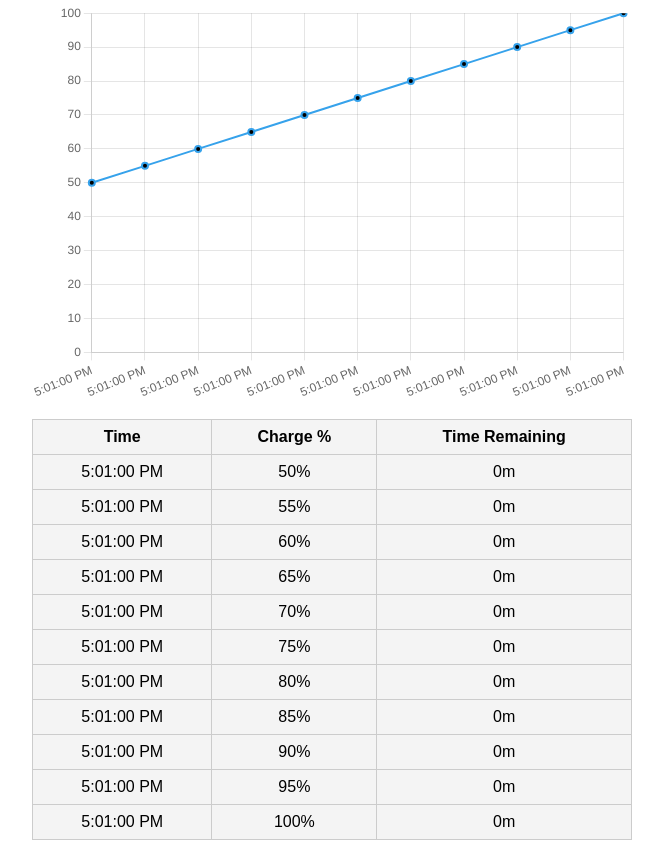
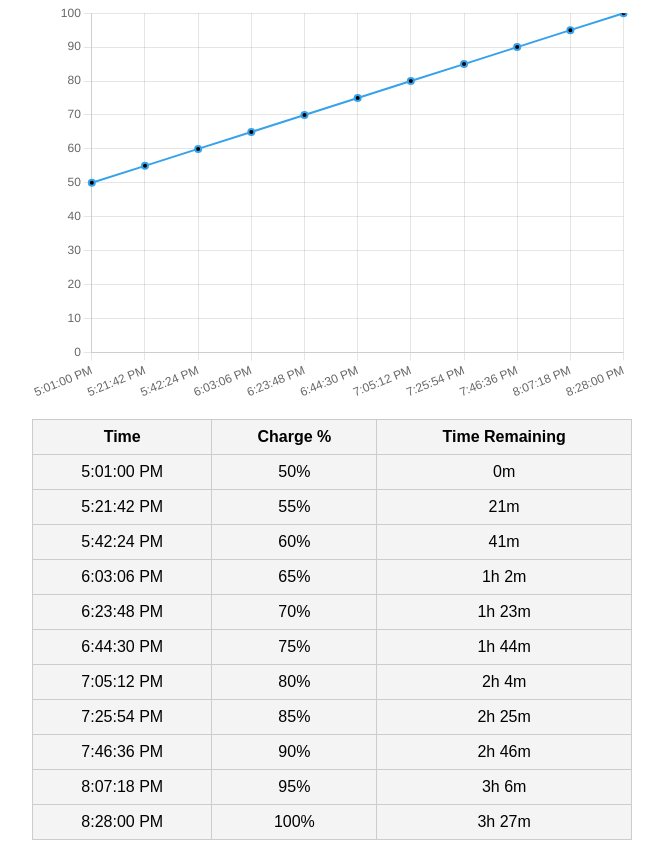
Before and after one commit to Aekschen/Charger-Calc, a plain HTML site: page index.html in a window 1280 px wide. Shown: the part 473-1329 px from the top of the page, without its empty margins (308-971 px from the left). Drawn offline with nearby package versions, Linux system fonts and the light colour scheme.

Commit message:
Update index.html

```diff
--- a/index.html
+++ b/index.html
@@ -2,7 +2,7 @@
 <head>
   <meta charset="UTF-8" />
   <meta name="viewport" content="width=device-width, initial-scale=1.0, viewport-fit=cover" />
-  <title>Charging Time Calculator v1.0</title>
+  <title>Charging Time Calculator v1.1</title>
   <link rel="manifest" href="manifest.json">
   <meta name="theme-color" content="#007bff">
   <style>
@@ -26,7 +26,7 @@
 </head>
 <body>
   <h2>Charging Time Calculator</h2>
-  <div id="version">Version: 1.0</div><button id="toggleTheme" class="control">Toggle Theme</button> <button id="settingsToggle" class="control">Charging Profile Settings</button>
+  <div id="version">Version: 1.1</div><button id="toggleTheme" class="control">Toggle Theme</button> <button id="settingsToggle" class="control">Charging Profile Settings</button>
 
   <div id="settings">
     <p>Define charging profile: minutes to reach each 10% step.</p>
@@ -37,26 +37,21 @@
   <input type="time" id="overrideTime" class="control" /><label for="currentCharge">Battery Level (%)</label> <input type="number" id="currentCharge" min="0" max="100" class="control" /> <button onclick="updateCalculator()" class="control">Update</button>
 
   <div id="chartContainer"><canvas id="chargeChart" height="200"></canvas></div>
-  <table id="dataTable">
-    <thead>
-      <tr><th>Time</th><th>Charge %</th><th>Time Remaining</th></tr>
-    </thead>
-    <tbody></tbody>
-  </table><script>
-  // Register service worker
+  <table id="dataTable"><thead><tr><th>Time</th><th>Charge %</th><th>Time Remaining</th></tr></thead><tbody></tbody></table><script>
   if ('serviceWorker' in navigator) navigator.serviceWorker.register('service-worker.js').catch(console.error);
 
-  // Profile in minutes (user-defined at 10% increments)
-  let profile = JSON.parse(localStorage.getItem('chargeProfile')) || {100: 414};
+  // Ensure profile has 0% = 0 minutes
+  let stored = JSON.parse(localStorage.getItem('chargeProfile'));
+  let profile = stored || {};
+  if (profile[0] === undefined) profile[0] = 0;
+  if (profile[100] === undefined) profile[100] = 414;
 
-  // Render profile input fields
   function renderProfileInputs() {
     const container = document.getElementById('profileInputs');
     container.innerHTML = '';
     for (let pct = 10; pct <= 100; pct += 10) {
       const div = document.createElement('div');
-      const label = document.createElement('label');
-      label.textContent = `Minutes to reach ${pct}%:`;
+      const label = document.createElement('label'); label.textContent = `Minutes to reach ${pct}%:`;
       const input = document.createElement('input');
       input.type = 'number'; input.min = 0; input.className = 'control'; input.id = `prof${pct}`;
       input.value = profile[pct] !== undefined ? profile[pct] : '';
@@ -66,15 +61,13 @@
   }
   renderProfileInputs();
 
-  // Toggle settings panel
   document.getElementById('settingsToggle').onclick = () => {
     const s = document.getElementById('settings');
     s.style.display = s.style.display === 'block' ? 'none' : 'block';
   };
 
-  // Save profile
   document.getElementById('saveProfile').onclick = () => {
-    const newProfile = {};
+    const newProfile = {0:0};
     for (let pct = 10; pct <= 100; pct += 10) {
       const v = parseFloat(document.getElementById(`prof${pct}`).value);
       if (!isNaN(v)) newProfile[pct] = v;
@@ -87,7 +80,6 @@
     updateCalculator();
   };
 
-  // Theme toggle
   const toggle = document.getElementById('toggleTheme');
   function applyTheme(t) {
     document.documentElement.setAttribute('data-theme', t);
@@ -99,22 +91,9 @@
   toggle.onclick = () => applyTheme(document.documentElement.getAttribute('data-theme') === 'dark' ? 'light' : 'dark');
   applyTheme(localStorage.getItem('theme') || 'light');
 
-  // Time functions
-  function getNow() {
-    const ov = document.getElementById('overrideTime').value;
-    const n = new Date();
-    if (ov) {
-      const [h,m] = ov.split(':').map(Number);
-      n.setHours(h,m,0,0);
-    }
-    return n;
-  }
-  function displayCurrentTime() {
-    const n = getNow();
-    document.getElementById('currentTime').innerText = `Current time: ${n.toLocaleTimeString()}`;
-  }
+  function getNow() { const ov = document.getElementById('overrideTime').value; const n = new Date(); if (ov) { const [h,m]=ov.split(':').map(Number); n.setHours(h,m,0,0);} return n; }
+  function displayCurrentTime() { const n = getNow(); document.getElementById('currentTime').innerText = `Current time: ${n.toLocaleTimeString()}`; }
 
-  // Linear interpolation based solely on user profile
   function interpolateTime(p) {
     const keys = Object.keys(profile).map(Number).sort((a,b)=>a-b);
     let lower = keys[0], upper = keys[keys.length-1];
@@ -128,15 +107,12 @@
     return t1 + frac * (t2 - t1);
   }
 
-  function formatRemaining(mins) {
-    const h = Math.floor(mins/60), m = Math.round(mins%60);
-    return h>0 ? `${h}h ${m}m` : `${m}m`;
-  }
+  function formatRemaining(mins) { const h = Math.floor(mins/60), m = Math.round(mins%60); return h>0?`${h}h ${m}m`:`${m}m`; }
 
   let chart;
   function updateCalculator() {
     const cp = parseFloat(document.getElementById('currentCharge').value);
-    if (isNaN(cp) || cp < 0 || cp > 100) return;
+    if (isNaN(cp)||cp<0||cp>100) return;
     localStorage.setItem('lastCharge', cp);
     localStorage.setItem('overrideTime', document.getElementById('overrideTime').value);
 
@@ -147,31 +123,23 @@
       if (pct <= cp) continue;
       const t = interpolateTime(pct);
       const remMin = t - tCurr;
-      pts.push({ time: new Date(now.getTime() + remMin*60000), percent: pct, rem: remMin });
+      pts.push({ time: new Date(now.getTime()+remMin*60000), percent: pct, rem: remMin });
     }
 
-    // Chart.js
     const labels = pts.map(p=>p.time.toLocaleTimeString());
     const data = pts.map(p=>p.percent);
-    const ctx = document.getElementById('chargeChart').getContext('2d');
-    if (chart) chart.destroy();
-    chart = new Chart(ctx, { type:'line', data:{ labels, datasets:[{ data, fill:false, borderWidth:2, pointBackgroundColor: labels.map((_,i)=>i===0?'var(--highlight)':'var(--primary)') }] }, options:{ scales:{ y:{ beginAtZero:true, max:100 }}, plugins:{ legend:{ display:false } } } });
+    const ctx = document.getElementById('chargeChart').getContext('2d'); if(chart)chart.destroy();
+    chart=new Chart(ctx,{type:'line',data:{labels,datasets:[{data,fill:false,borderWidth:2,pointBackgroundColor:labels.map((_,i)=>i===0?'var(--highlight)':'var(--primary)')}]},options:{scales:{y:{beginAtZero:true,max:100}},plugins:{legend:{display:false}}}});
 
-    // Table
-    const tbody = document.querySelector('#dataTable tbody');
-    tbody.innerHTML = '';
-    pts.forEach(p=>{
-      const tr = document.createElement('tr');
-      tr.innerHTML = `<td>${p.time.toLocaleTimeString()}</td><td>${p.percent}%</td><td>${formatRemaining(p.rem)}</td>`;
-      tbody.appendChild(tr);
-    });
+    const tbody = document.querySelector('#dataTable tbody');tbody.innerHTML='';
+    pts.forEach(p=>{const tr=document.createElement('tr');tr.innerHTML=`<td>${p.time.toLocaleTimeString()}</td><td>${p.percent}%</td><td>${formatRemaining(p.rem)}</td>`;tbody.appendChild(tr);});
   }
 
-  window.addEventListener('DOMContentLoaded', ()=>{
-    document.getElementById('currentCharge').value = localStorage.getItem('lastCharge') || 50;
-    document.getElementById('overrideTime').value = localStorage.getItem('overrideTime') || new Date().toTimeString().slice(0,5);
-    displayCurrentTime(); setInterval(displayCurrentTime,1000);
-    document.getElementById('overrideTime').addEventListener('change', updateCalculator);
+  window.addEventListener('DOMContentLoaded',()=>{
+    document.getElementById('currentCharge').value=localStorage.getItem('lastCharge')||50;
+    document.getElementById('overrideTime').value=localStorage.getItem('overrideTime')||new Date().toTimeString().slice(0,5);
+    displayCurrentTime();setInterval(displayCurrentTime,1000);
+    document.getElementById('overrideTime').addEventListener('change',updateCalculator);
     updateCalculator();
   });
 </script></body>
```
